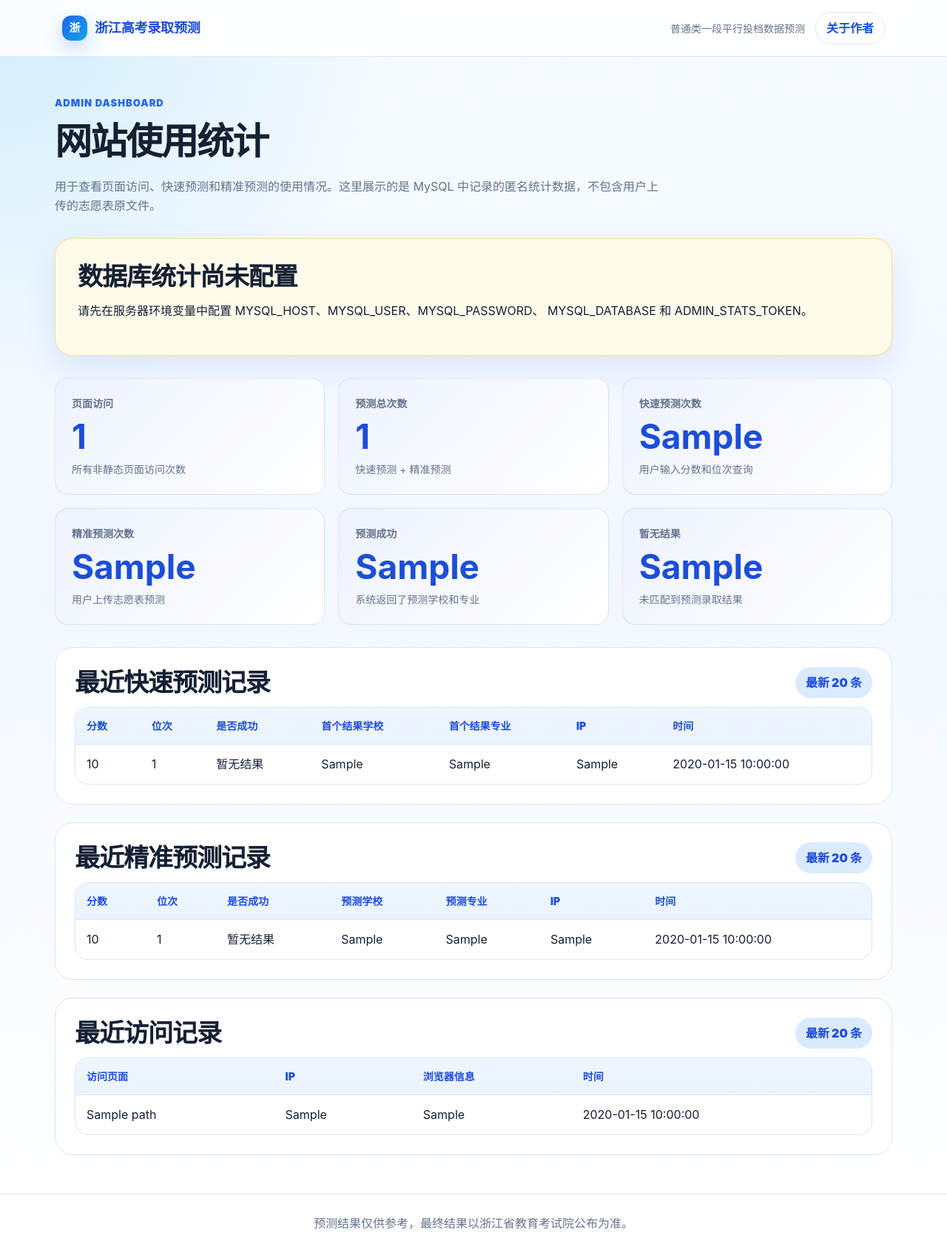
After one commit to shuo8303/gaokao_admission_predictor, a Flask app: template templates/admin_stats.html in a window 1280 px wide. The commit adds this page. Shown: the whole page at 74% size. Run offline with Flask 3, Linux system fonts and the light colour scheme; the template is opened without the code that fills it: most values are stand-ins (such as "Sample title", 1, 10 or a date in 2020).

Commit message:
Update admin stats by prediction type

```diff
--- a/app.py
+++ b/app.py
@@ -2,6 +2,7 @@
 
 from flask import Flask, request
 
+from blueprints.admin import admin_bp
 from blueprints.main import main_bp
 from blueprints.precise import precise_bp
 from blueprints.quick import quick_bp
@@ -13,6 +14,7 @@ def create_app():
     """Create and configure the Flask application instance."""
     app = Flask(__name__)
     app.config.from_object(Config)
+    app.register_blueprint(admin_bp)
     app.register_blueprint(main_bp)
     app.register_blueprint(quick_bp)
     app.register_blueprint(precise_bp)
--- a/config.py
+++ b/config.py
@@ -1,5 +1,6 @@
 """Project configuration values."""
 
+import os
 from pathlib import Path
 
 
@@ -11,6 +12,7 @@ class Config:
 
     DEBUG = True
     SECRET_KEY = "replace-this-secret-key-before-deployment"
+    ADMIN_STATS_TOKEN = os.getenv("ADMIN_STATS_TOKEN", "")
     DATA_DIR = BASE_DIR / "data"
     SCORE_RANK_DIR = BASE_DIR / "data" / "score_rank"
     UPLOAD_FOLDER = BASE_DIR / "uploads"
--- a/static/css/style.css
+++ b/static/css/style.css
@@ -707,6 +707,79 @@ h3 {
     margin-bottom: 0;
 }
 
+.admin-page {
+    max-width: 1180px;
+}
+
+.stats-grid {
+    display: grid;
+    gap: 18px;
+    grid-template-columns: repeat(3, minmax(0, 1fr));
+    margin: 30px 0;
+}
+
+.stat-card {
+    background:
+        linear-gradient(135deg, rgba(37, 99, 235, 0.08), rgba(255, 255, 255, 0.95)),
+        #ffffff;
+    border: 1px solid rgba(37, 99, 235, 0.14);
+    border-radius: var(--radius-medium);
+    box-shadow: var(--shadow-soft);
+    padding: 22px;
+}
+
+.stat-card span {
+    color: var(--color-muted);
+    display: block;
+    font-size: 14px;
+    font-weight: 800;
+    margin-bottom: 10px;
+}
+
+.stat-card strong {
+    color: var(--color-primary-dark);
+    display: block;
+    font-size: clamp(32px, 5vw, 46px);
+    line-height: 1;
+    margin-bottom: 10px;
+}
+
+.stat-card p {
+    color: var(--color-muted);
+    font-size: 14px;
+    margin: 0;
+}
+
+.admin-section {
+    background: #ffffff;
+    border: 1px solid var(--color-border);
+    border-radius: var(--radius-large);
+    box-shadow: var(--shadow-soft);
+    margin-top: 24px;
+    padding: 26px;
+}
+
+.admin-table th,
+.admin-table td {
+    white-space: nowrap;
+}
+
+.user-agent-cell {
+    max-width: 360px;
+    overflow: hidden;
+    text-overflow: ellipsis;
+}
+
+.empty-text {
+    color: var(--color-muted);
+    margin: 12px 0 0;
+}
+
+.warning-panel {
+    border-color: rgba(245, 158, 11, 0.35);
+    background: #fffbeb;
+}
+
 @media (max-width: 900px) {
     .predict-form,
     .precise-form {
@@ -715,6 +788,10 @@ h3 {
 
     .result-grid {
         grid-template-columns: 1fr;
+    }
+
+    .stats-grid {
+        grid-template-columns: repeat(2, minmax(0, 1fr));
     }
 }
 
@@ -792,4 +869,8 @@ h3 {
     .metric-list {
         grid-template-columns: 1fr;
     }
+
+    .stats-grid {
+        grid-template-columns: 1fr;
+    }
 }
--- /dev/null
+++ b/templates/admin_stats.html
@@ -0,0 +1,173 @@
+{% extends "base.html" %}
+
+{% block title %}后台统计 - 浙江省高考录取预测系统{% endblock %}
+
+{% block content %}
+<main class="page-shell admin-page">
+    <section class="page-heading">
+        <p class="eyebrow">Admin Dashboard</p>
+        <h1>网站使用统计</h1>
+        <p>
+            用于查看页面访问、快速预测和精准预测的使用情况。这里展示的是 MySQL
+            中记录的匿名统计数据，不包含用户上传的志愿表原文件。
+        </p>
+    </section>
+
+    {% if not statistics.configured %}
+        <section class="message-panel warning-panel">
+            <h2>数据库统计尚未配置</h2>
+            <p>
+                请先在服务器环境变量中配置 MYSQL_HOST、MYSQL_USER、MYSQL_PASSWORD、
+                MYSQL_DATABASE 和 ADMIN_STATS_TOKEN。
+            </p>
+        </section>
+    {% endif %}
+
+    <section class="stats-grid" aria-label="核心统计数据">
+        <article class="stat-card">
+            <span>页面访问</span>
+            <strong>{{ statistics.total_visits }}</strong>
+            <p>所有非静态页面访问次数</p>
+        </article>
+        <article class="stat-card">
+            <span>预测总次数</span>
+            <strong>{{ statistics.total_predictions }}</strong>
+            <p>快速预测 + 精准预测</p>
+        </article>
+        <article class="stat-card">
+            <span>快速预测次数</span>
+            <strong>{{ statistics.quick_predictions }}</strong>
+            <p>用户输入分数和位次查询</p>
+        </article>
+        <article class="stat-card">
+            <span>精准预测次数</span>
+            <strong>{{ statistics.precise_predictions }}</strong>
+            <p>用户上传志愿表预测</p>
+        </article>
+        <article class="stat-card">
+            <span>预测成功</span>
+            <strong>{{ statistics.successful_predictions }}</strong>
+            <p>系统返回了预测学校和专业</p>
+        </article>
+        <article class="stat-card">
+            <span>暂无结果</span>
+            <strong>{{ statistics.failed_predictions }}</strong>
+            <p>未匹配到预测录取结果</p>
+        </article>
+    </section>
+
+    <section class="admin-section">
+        <div class="result-heading">
+            <h2>最近快速预测记录</h2>
+            <span class="result-count">最新 20 条</span>
+        </div>
+
+        {% if statistics.recent_quick_predictions %}
+            <div class="table-wrap">
+                <table class="result-table admin-table">
+                    <thead>
+                        <tr>
+                            <th>分数</th>
+                            <th>位次</th>
+                            <th>是否成功</th>
+                            <th>首个结果学校</th>
+                            <th>首个结果专业</th>
+                            <th>IP</th>
+                            <th>时间</th>
+                        </tr>
+                    </thead>
+                    <tbody>
+                        {% for row in statistics.recent_quick_predictions %}
+                            <tr>
+                                <td>{{ row.score or "-" }}</td>
+                                <td>{{ row.rank or "-" }}</td>
+                                <td>{{ "成功" if row.has_result else "暂无结果" }}</td>
+                                <td>{{ row.result_school or "-" }}</td>
+                                <td>{{ row.result_major or "-" }}</td>
+                                <td>{{ row.ip or "-" }}</td>
+                                <td>{{ row.created_at }}</td>
+                            </tr>
+                        {% endfor %}
+                    </tbody>
+                </table>
+            </div>
+        {% else %}
+            <p class="empty-text">暂时还没有快速预测记录。</p>
+        {% endif %}
+    </section>
+
+    <section class="admin-section">
+        <div class="result-heading">
+            <h2>最近精准预测记录</h2>
+            <span class="result-count">最新 20 条</span>
+        </div>
+
+        {% if statistics.recent_precise_predictions %}
+            <div class="table-wrap">
+                <table class="result-table admin-table">
+                    <thead>
+                        <tr>
+                            <th>分数</th>
+                            <th>位次</th>
+                            <th>是否成功</th>
+                            <th>预测学校</th>
+                            <th>预测专业</th>
+                            <th>IP</th>
+                            <th>时间</th>
+                        </tr>
+                    </thead>
+                    <tbody>
+                        {% for row in statistics.recent_precise_predictions %}
+                            <tr>
+                                <td>{{ row.score or "-" }}</td>
+                                <td>{{ row.rank or "-" }}</td>
+                                <td>{{ "成功" if row.has_result else "暂无结果" }}</td>
+                                <td>{{ row.result_school or "-" }}</td>
+                                <td>{{ row.result_major or "-" }}</td>
+                                <td>{{ row.ip or "-" }}</td>
+                                <td>{{ row.created_at }}</td>
+                            </tr>
+                        {% endfor %}
+                    </tbody>
+                </table>
+            </div>
+        {% else %}
+            <p class="empty-text">暂时还没有精准预测记录。</p>
+        {% endif %}
+    </section>
+
+    <section class="admin-section">
+        <div class="result-heading">
+            <h2>最近访问记录</h2>
+            <span class="result-count">最新 20 条</span>
+        </div>
+
+        {% if statistics.recent_visits %}
+            <div class="table-wrap">
+                <table class="result-table admin-table">
+                    <thead>
+                        <tr>
+                            <th>访问页面</th>
+                            <th>IP</th>
+                            <th>浏览器信息</th>
+                            <th>时间</th>
+                        </tr>
+                    </thead>
+                    <tbody>
+                        {% for row in statistics.recent_visits %}
+                            <tr>
+                                <td>{{ row.path }}</td>
+                                <td>{{ row.ip or "-" }}</td>
+                                <td class="user-agent-cell">{{ row.user_agent or "-" }}</td>
+                                <td>{{ row.created_at }}</td>
+                            </tr>
+                        {% endfor %}
+                    </tbody>
+                </table>
+            </div>
+        {% else %}
+            <p class="empty-text">暂时还没有访问记录。</p>
+        {% endif %}
+    </section>
+</main>
+{% endblock %}
```
Also changed, not shown: blueprints/admin.py (added, +26 -0 lines), utils/usage_logger.py (+131 -0 lines).
